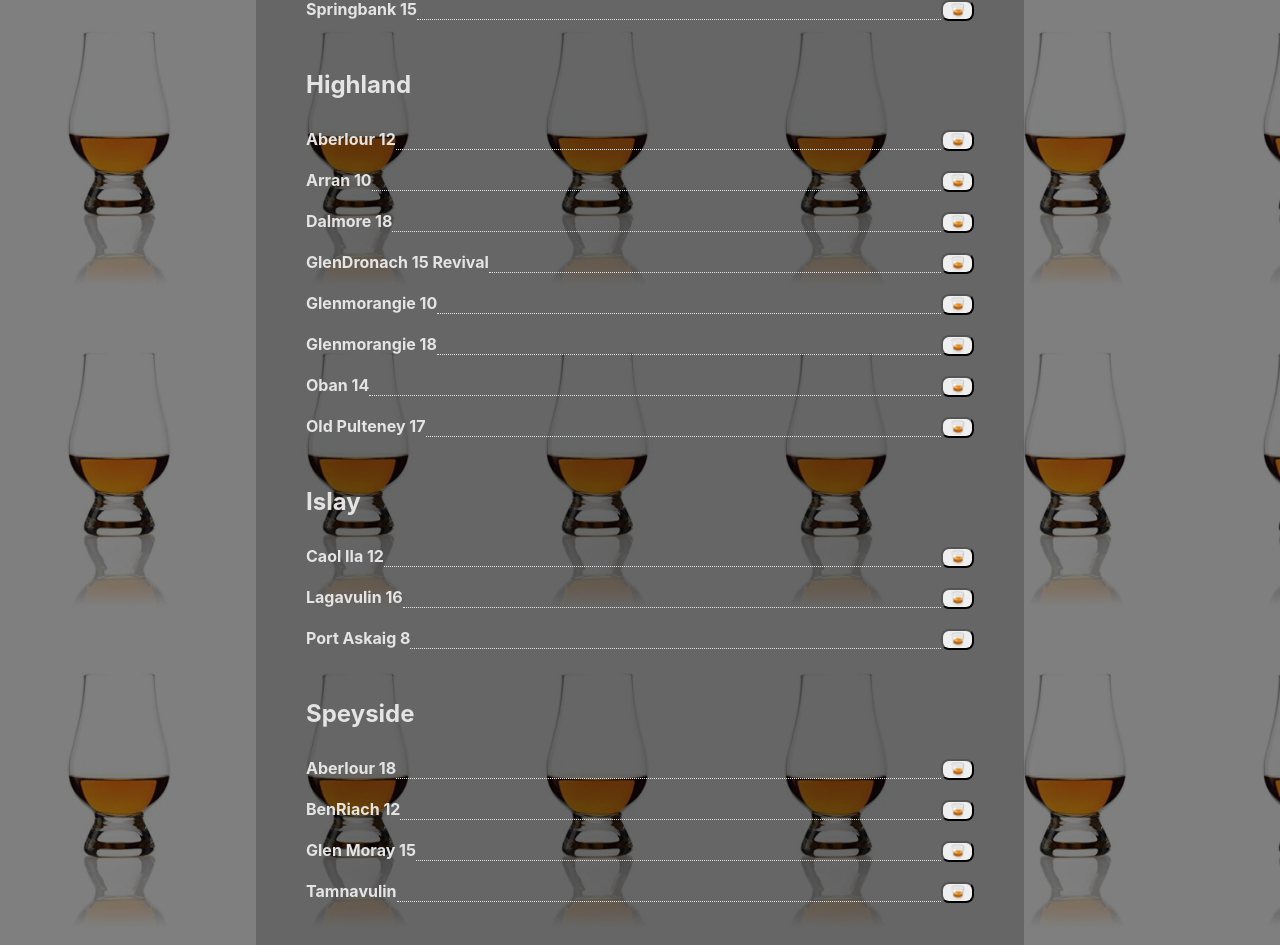
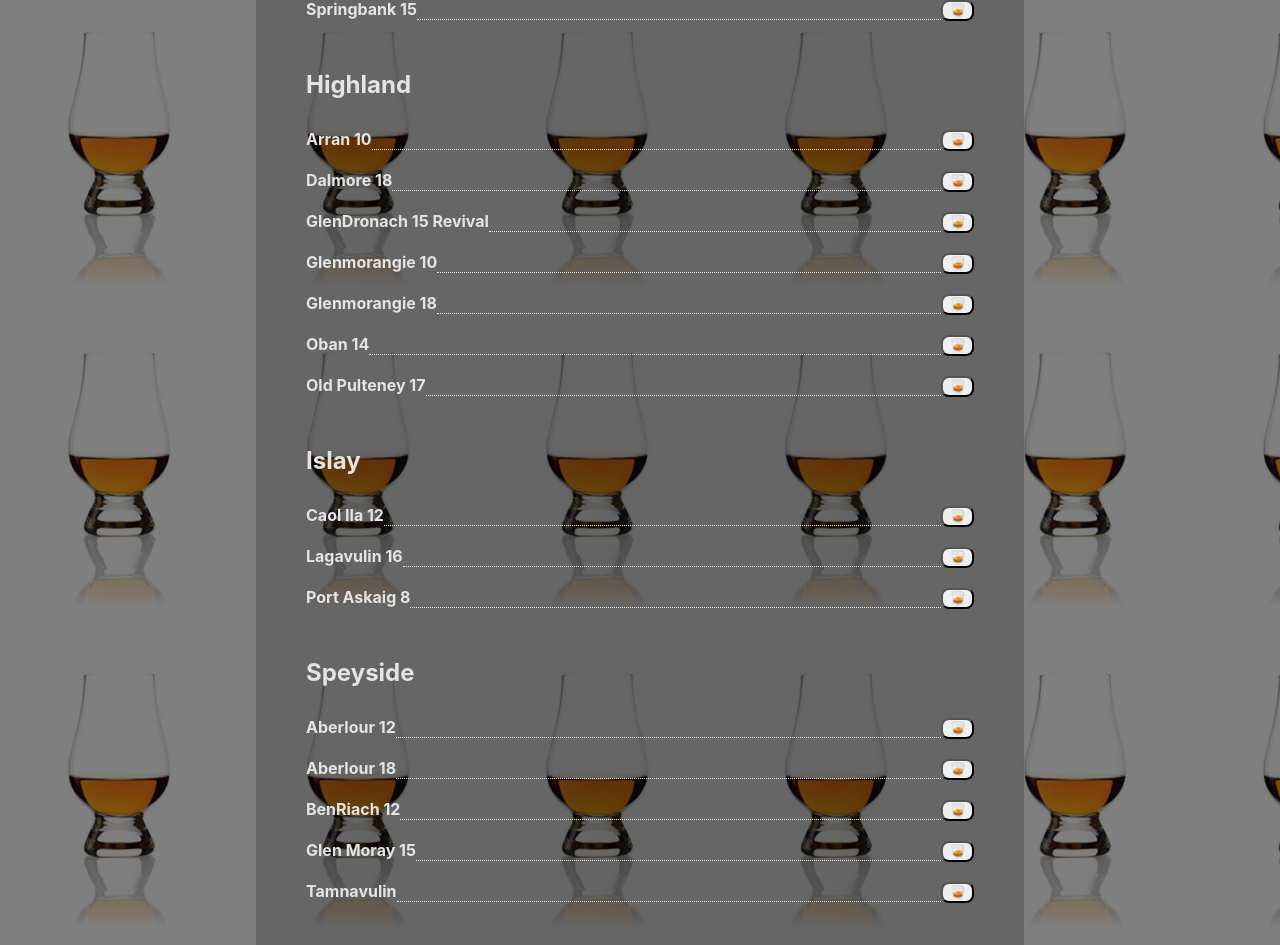
Before and after one commit to lifebeyondfife/whisky-menu, a React (Create React App) app: page / in a window 1280 px wide. Shown: the part 356-1301 px from the top of the page. Built offline with nearby package versions, Linux system fonts and the light colour scheme.

Commit message:
chore(data): fix region classification

```diff
--- a/src/components/presentation/WhiskyDetails.css
+++ b/src/components/presentation/WhiskyDetails.css
@@ -5,6 +5,7 @@
 
 p {
   font-weight: normal;
+  padding: 0px 5px 0px 5px;
 }
 
 th {
--- a/src/whiskys.js
+++ b/src/whiskys.js
@@ -101,7 +101,7 @@
       "description": "The original expression of our elegant, floral spirit and the real backbone of the Glenmorangie range. A ten-year-old single malt, Glenmorangie Original is produced by marrying the delicate spirit that emerges from Scotland's tallest stills, with first and second fill American white oak casks.<br />It is here, maturing for ten long years in a range of ex-bourbon casks such as our famous slow-grown and air-dried 'designer casks' from Missouri, that our raw spirit develops a perfect balance between sweetness and complexity. Resulting in a mature spirit that is soft, mellow and creamy. Perfect for enjoying at any time.",
     },
     {
-      "id": 16, "name": "Aberlour 12", "age": 12, "location": "Highland", "state": "Opened", isScotch: true, "abv": 40,
+      "id": 16, "name": "Aberlour 12", "age": 12, "location": "Speyside", "state": "Opened", isScotch: true, "abv": 40,
       "appearance": "Golden amber with hints of ruby",
       "nose": "Soft and rounded with fruity notes of red apple",
       "palate": "A fine Sherried character, fruity aromas balanced with rich chocolate",
```
